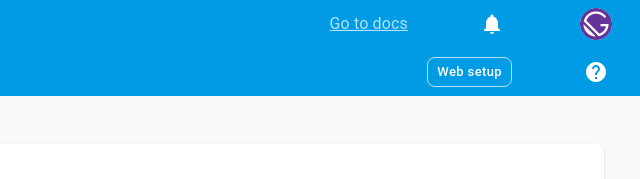
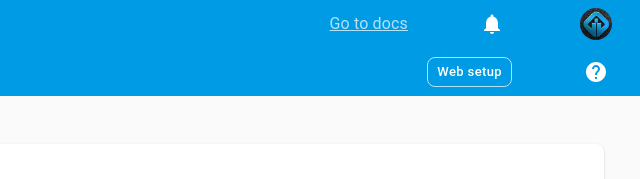
Before and after one commit to InsureNET/applications, a Gatsby site in the folder admin-tool/: page / in a window 1280 px wide. Shown: the top 179 px of the page, 640-1280 px from the left. Built offline with nearby package versions, Linux system fonts and the light colour scheme; Gatsby itself is replaced by a stand-in of ours.

Commit message:
Add images - logo

```diff
--- a/admin-tool/src/components/Header/index.js
+++ b/admin-tool/src/components/Header/index.js
@@ -75,7 +75,7 @@ function Header({ classes, onDrawerToggle, title }) {
 						</Grid>
 						<Grid item>
 							<IconButton color="inherit" className={classes.iconButtonAvatar}>
-								<Avatar className={classes.avatar} src="/images/avatar.jpg" />
+								<Avatar className={classes.avatar} src="/images/mockup4.jpg" />
 							</IconButton>
 						</Grid>
 					</Grid>
```
Also changed, not shown: admin-tool/static/images/inet logo-02.png (added), admin-tool/static/images/inet logo-03.png (added), admin-tool/static/images/mockup2.jpg (added), admin-tool/static/images/mockup3.jpg (added), admin-tool/static/images/mockup4.jpg (added).
